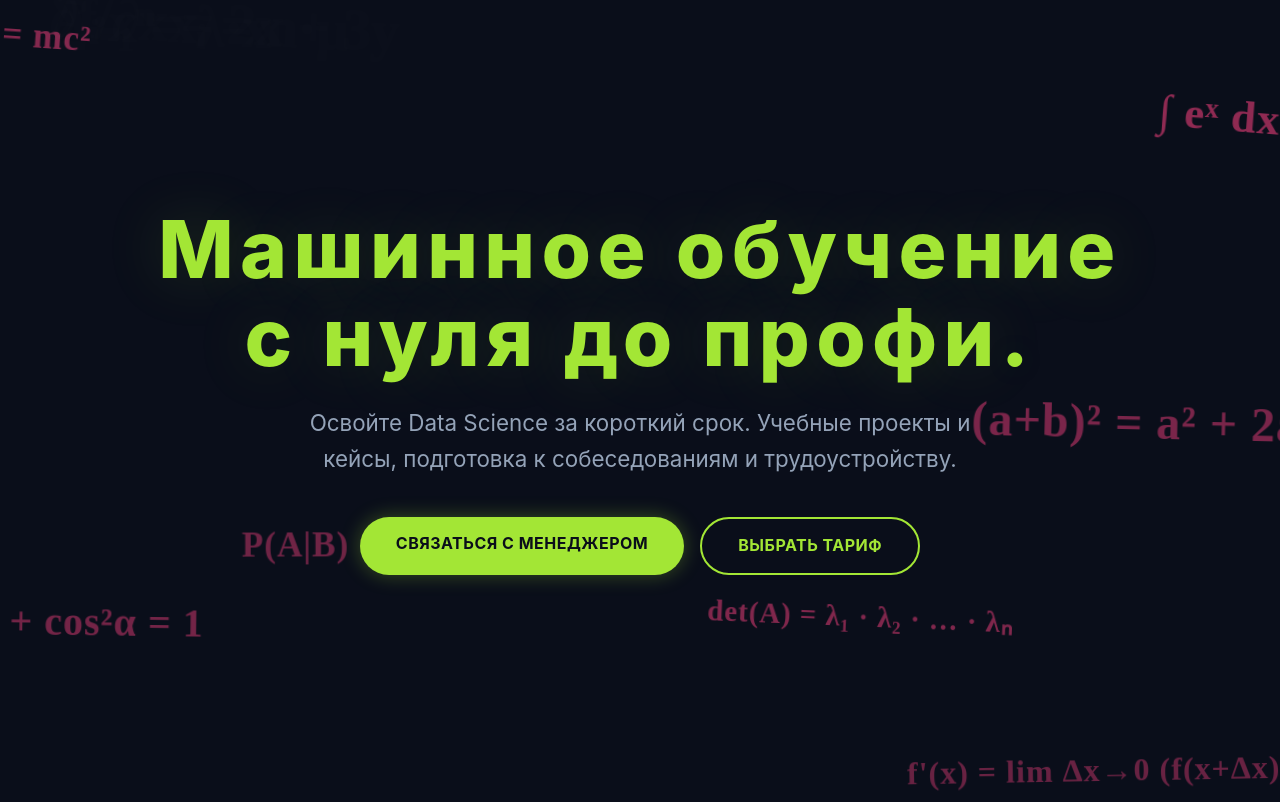
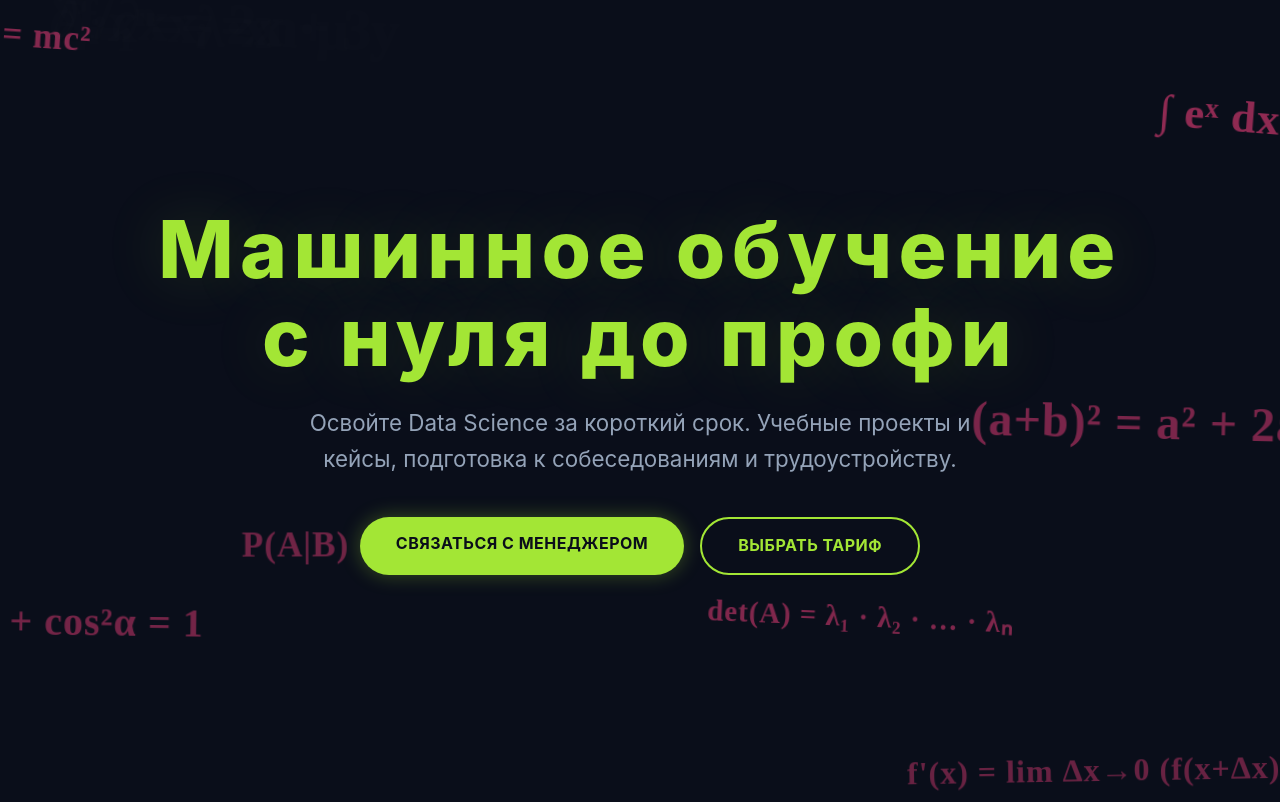
Before and after one commit to triprl011/LandingMLcourse, a plain HTML site: page templates/index.html in a window 1280 px wide. Shown: the top 802 px of the page. Drawn offline with Linux system fonts and the light colour scheme.

Commit message:
check index in root

```diff
--- a/templates/index.html
+++ b/templates/index.html
@@ -1606,7 +1606,7 @@
         <div class="container">
             <div class="hero-content">
                 <!-- НАЗВАНИЕ КУРСА НА ВСЮ ШИРИНУ -->
-                <h1>Машинное обучение<br />с нуля до профи.</h1>
+                <h1>Машинное обучение<br />с нуля до профи</h1>
                 <p class="subtitle">
                     <!-- ЗАМЕНИТЕ ТЕКСТ -->
                     Освойте Data Science за короткий срок. Учебные проекты и кейсы, подготовка к собеседованиям и трудоустройству.
```
Also changed, not shown: 1 other file.
